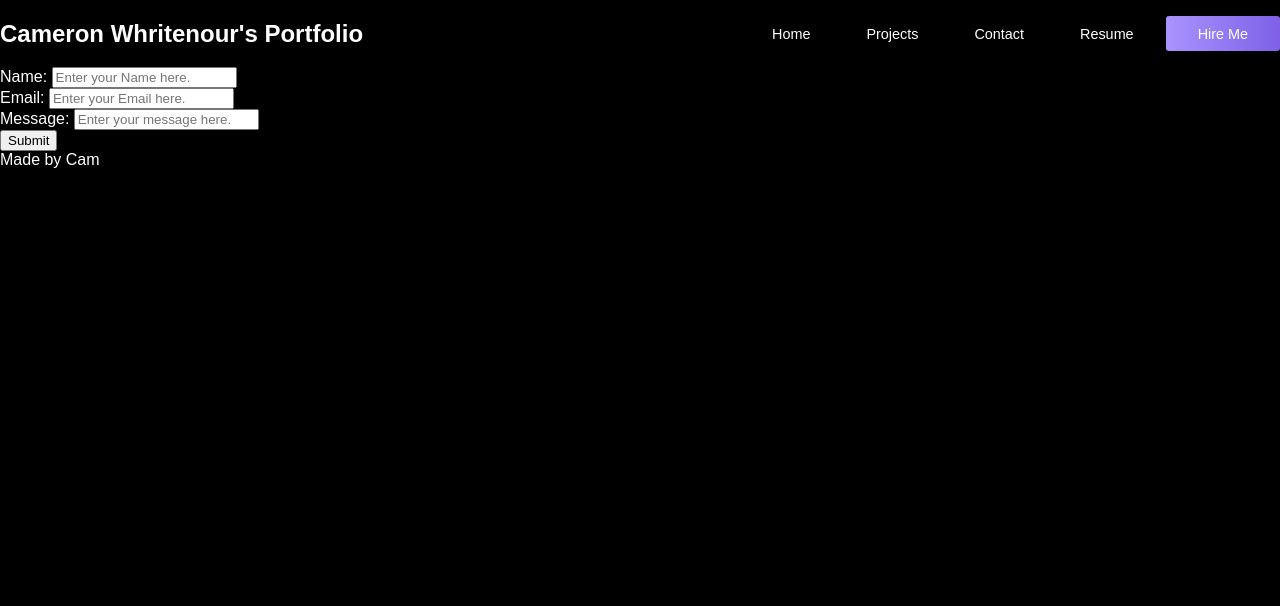
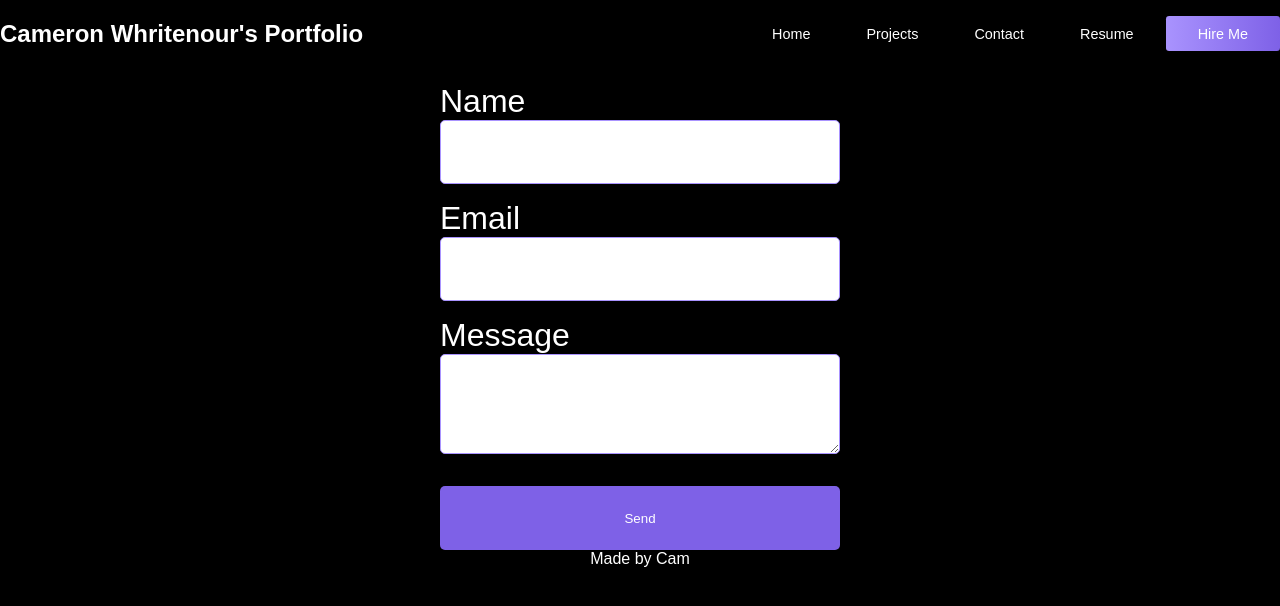
Before and after one commit to camwhritenour/Portfolio, a React (Vite) app: page /contact in a window 1280 px wide. Shown: the top 606 px of the page. Built offline with nearby package versions, Linux system fonts and the light colour scheme; a web font is replaced by a local one.

Commit message:
fixed contact page and added some basic styling to Resume page

```diff
--- a/package.json
+++ b/package.json
@@ -9,6 +9,7 @@
     "preview": "vite preview"
   },
   "dependencies": {
+    "@emailjs/browser": "^4.3.3",
     "axios": "^1.3.5",
     "bootstrap": "^5.2.3",
     "react": "^18.2.0",
--- a/src/App.css
+++ b/src/App.css
@@ -15,4 +15,30 @@
     .container {
         padding: 0 1.5rem;
     }
+    .resume-container {
+        width: 400px;
+    }
 }
+
+.resume-container {
+    margin: 20px;
+    width: 600px;
+    display: flex;
+    flex-direction: column;
+}
+.resume-container > button {
+    width: 100px;
+    justify-content: center;
+}
+.contact-container {
+    display: flex;
+    align-items: center;
+    justify-content: center;
+}
+
+footer {
+    display: flex;
+    bottom: 0;
+    width: 100%;
+    justify-content: center;
+}
--- /dev/null
+++ b/src/components/ContactForm/ContactForm.css
@@ -0,0 +1,54 @@
+.form-container {
+    width: 400px;
+}
+
+form {
+    display: flex;
+    align-items: flex-start;
+    flex-direction: column;
+    width: 100%;
+    font-size: 2rem;
+
+
+}
+
+input {
+ width: 100%;
+ height: 4rem;
+ padding: 7px;
+ outline: none;
+ border-radius: 5px;
+ border: 1px solid #a993fe;
+
+ &:focus {
+   border: 2px solid #7e61e7;
+ }
+}
+
+textarea {
+    max-width: 100%;
+    min-width: 100%;
+    width: 100%;
+    max-height: 100px;
+    min-height: 100px;
+    padding: 7px;
+    outline: none;
+    border-radius: 5px;
+    border: 1px solid #a993fe;
+
+    &:focus {
+      border: 2px solid #7e61e7;
+    }
+  }
+
+label {
+    margin-top: 1rem;
+}
+
+input[type="submit"] {
+    margin-top: 2rem;
+    cursor: pointer;
+    background: #7e61e7;
+    color: white;
+    border: none;
+}
--- /dev/null
+++ b/src/components/ContactForm/ContactForm.jsx
@@ -0,0 +1,42 @@
+import React, { useRef } from 'react';
+import emailjs from '@emailjs/browser';
+
+import './ContactForm.css'
+
+export default function ContactForm() {
+    const form = useRef();
+
+    const sendEmail = (e) => {
+        e.preventDefault();
+
+        emailjs
+            .sendForm('service_b56921a', 'template_5awj47f', form.current, {
+                publicKey: 'OCp0r2MH9vTjDstnv',
+            })
+            .then(
+                () => {
+                    console.log('SUCCESS!');
+                    e.target.reset();
+                },
+                (error) => {
+                    console.log('FAILED...', error.text);
+                },
+            );
+    };
+
+    return (
+        <>
+            <div className='form-container'>
+                <form ref={form} onSubmit={sendEmail}>
+                    <label>Name</label>
+                    <input type="text" name="user_name" />
+                    <label>Email</label>
+                    <input type="email" name="user_email" />
+                    <label>Message</label>
+                    <textarea name="message" />
+                    <input type="submit" value="Send" />
+                </form>
+            </div>
+        </>
+    )
+};
--- a/src/components/Navbar/Nav.jsx
+++ b/src/components/Navbar/Nav.jsx
@@ -41,7 +41,7 @@ export default function Nav() {
               </Link>
             </li>
 
-            <button className='contact-btn' onClick={() => { }}>
+            <button className='contact-btn' onClick={() => {window.open(`https://drive.google.com/file/d/1IV1EAM5cDR46vhbi5YKw1vz3wPm7tbMx/view?usp=drive_link`) }}>
               Hire Me
             </button>
           </ul>
--- a/src/pages/ContactPage.jsx
+++ b/src/pages/ContactPage.jsx
@@ -1,66 +1,10 @@
-import { useState } from "react";
+import ContactForm from "../components/ContactForm/ContactForm";
 
-export default function ContactForm(props) {
-    const [nameInput, setNameInput] = useState('');
-    const [emailInput, setEmailInput] = useState('');
-    const [messageInput, setMessageInput] = useState('');
-
-    const handleSubmit = (e) => {
-        e.preventDefault();
-
-        setNameInput('');
-        setEmailInput('');
-        setMessageInput('');
-    };
-
-    const handleChange = (e) => {
-        setInput(e.target.value);
-    };
-
-
-
+export default function ContactPage() {
     return (
-        <div>
-            <form className="contact-form" onSubmit={handleSubmit}>
-
-
-                <div>
-                    <p>
-                        Name: {nameInput}
-                        <input
-                        type="text"
-                        placeholder="Enter your Name here."
-                        value={nameInput}
-                        name="name"
-                        className="contact-input"
-                        onChange={(e) => { setNameInput(e.target.value) }}
-                    ></input>
-                    </p>
-                    <p>
-                        Email: {emailInput}
-                        <input
-                        type="text"
-                        placeholder="Enter your Email here."
-                        value={emailInput}
-                        name="email"
-                        className="contact-input"
-                        onChange={(e) => { setEmailInput(e.target.value) }}
-                    ></input>
-                    </p>
-                    <p>
-                        Message: {messageInput}
-                        <input
-                    type="text"
-                    placeholder="Enter your message here."
-                    value={messageInput}
-                    name="message"
-                    className="contact-input"
-                    onChange={(e) => { setMessageInput(e.target.value) }}
-                ></input>
-                    </p>
-                </div>
-                <button type="submit">Submit</button>
-            </form>
+        <div className="contact-container">
+            <ContactForm />
         </div>
     )
+
 }
--- a/src/pages/ResumePage.jsx
+++ b/src/pages/ResumePage.jsx
@@ -3,6 +3,7 @@
 export default function ResumePage() {
     return (
         <>
+            <div className="resume-container">
                 <h2>
                     Work Experience
                 </h2>
@@ -12,7 +13,8 @@ export default function ResumePage() {
                 <p>
                     Associate Financial Planner 2022-2023
                 </p>
-        <hr/>
+                <hr />
+                <br />
                 <h2>
                     Education
                 </h2>
@@ -20,12 +22,23 @@ export default function ResumePage() {
                 <p>
                     Bachelor of Business Adminstration - Entrepreneurship 2022
                 </p>
-        <hr/>
+                <hr />
+                <br />
                 <h3>Rice University Coding Bootcamp</h3>
                 <p>
                     Full Stack Web Development Certificate 2024
                 </p>
-        <hr/>
+                <hr />
+                <br />
+                <h2>Skills</h2>
+                <h3>Software Development</h3>
+                <p>
+                JavaScript ES6+, CSS3, HTML5, SQL, NoSQL, GitHub, MongoDB, MySQL, Express, React, Node, Handlebars, jQuery, Bootstrap
+                </p>
+                <hr />
+                <br />
+                <button onClick={() => {window.open(`https://drive.google.com/uc?export=download&id=1IV1EAM5cDR46vhbi5YKw1vz3wPm7tbMx`)}}>Download My Resume</button>
+            </div>
         </>
     )
 }
```
Also changed, not shown: src/pages/HomePage.jsx (+5 -5 lines), 2 other files (tests, documents, lock files or other folders). Lines whose indentation alone changed are shown as unchanged.
